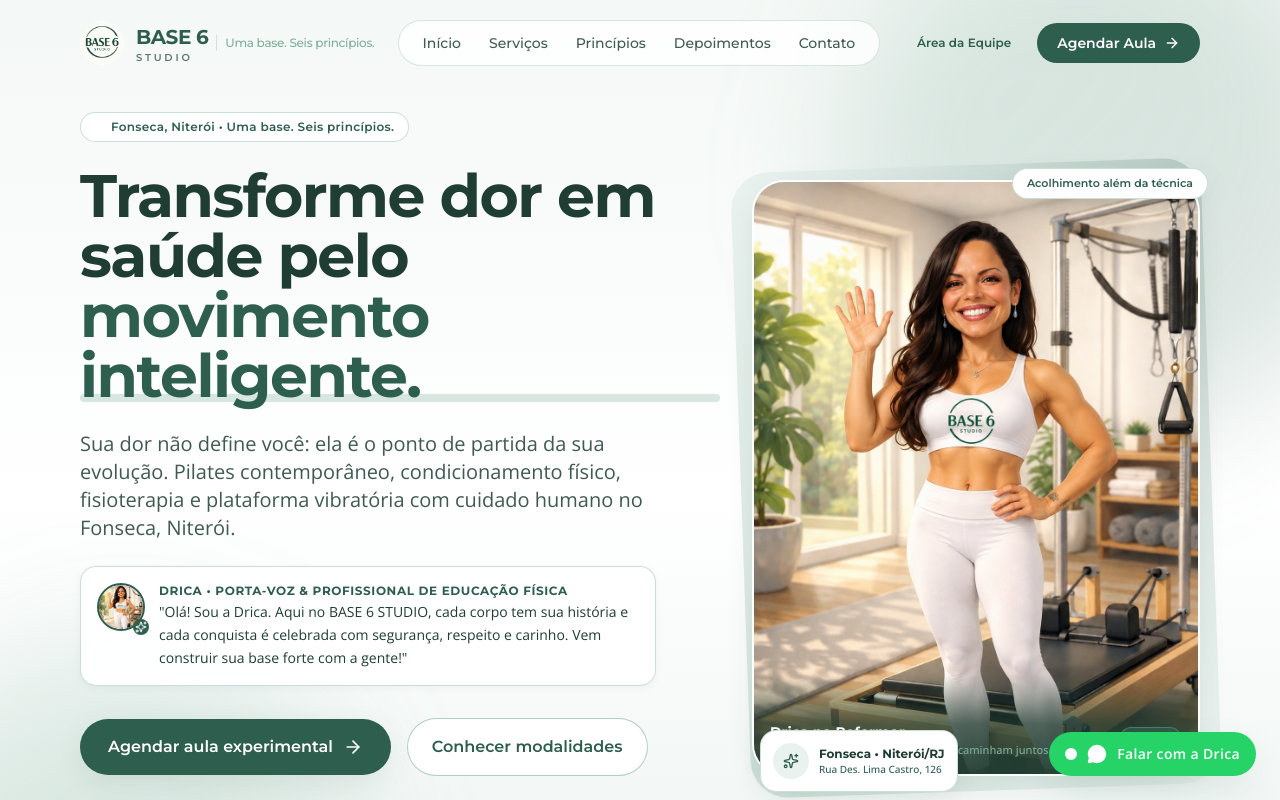
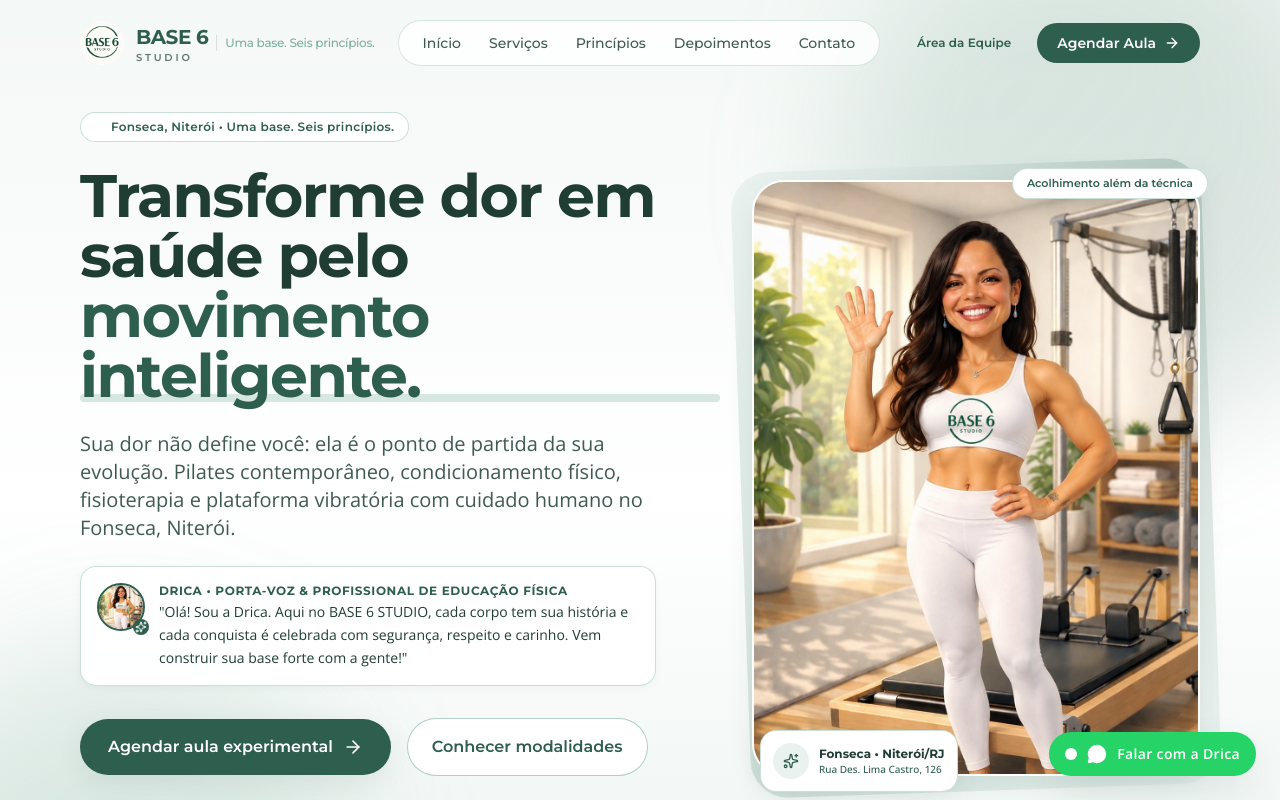
Before and after one commit to basesixstudio/website-base-6-studio-6p56bdg50, a React (Vite) app: page / in a window 1280 px wide. Shown: the top 800 px of the page. Built offline with nearby package versions, Linux system fonts and the light colour scheme; what pocketbase would draw is missing.

Commit message:
Remover sobreposição de texto e selo no rodapé da foto do Hero

```diff
--- a/src/components/HeroSection.tsx
+++ b/src/components/HeroSection.tsx
@@ -143,21 +143,6 @@ export const HeroSection: React.FC = () => {
                     loading="eager"
                   />
                 </div>
-
-                {/* Slogan complementar sobreposto na base da foto */}
-                <div className="absolute bottom-0 inset-x-0 p-4 bg-gradient-to-t from-[#1F3D33]/95 via-[#1F3D33]/75 to-transparent text-white pt-12">
-                  <div className="flex items-center justify-between">
-                    <div>
-                      <p className="font-heading font-bold text-sm text-white">Drica no Reformer</p>
-                      <p className="text-[11px] text-[#7FAF9C] font-medium">
-                        "Aqui, movimento, saúde e cuidado caminham juntos."
-                      </p>
-                    </div>
-                    <span className="px-2.5 py-1 rounded-full bg-[#2E5E4E]/80 backdrop-blur-xs text-[10px] font-heading font-bold tracking-wider uppercase text-white border border-[#7FAF9C]/40">
-                      Base 6
-                    </span>
-                  </div>
-                </div>
               </div>
 
               {/* Badge flutuante destacando Fonseca • Niterói */}
--- a/src/lib/pocketbase/schema.json
+++ b/src/lib/pocketbase/schema.json
@@ -1,5 +1,5 @@
 {
-  "generatedAt": "2026-10-20T04:15:41.275Z",
+  "generatedAt": "2026-10-20T04:22:40.539Z",
   "collections": [
     {
       "name": "users",
```
Also changed, not shown: .skip.config.json.
